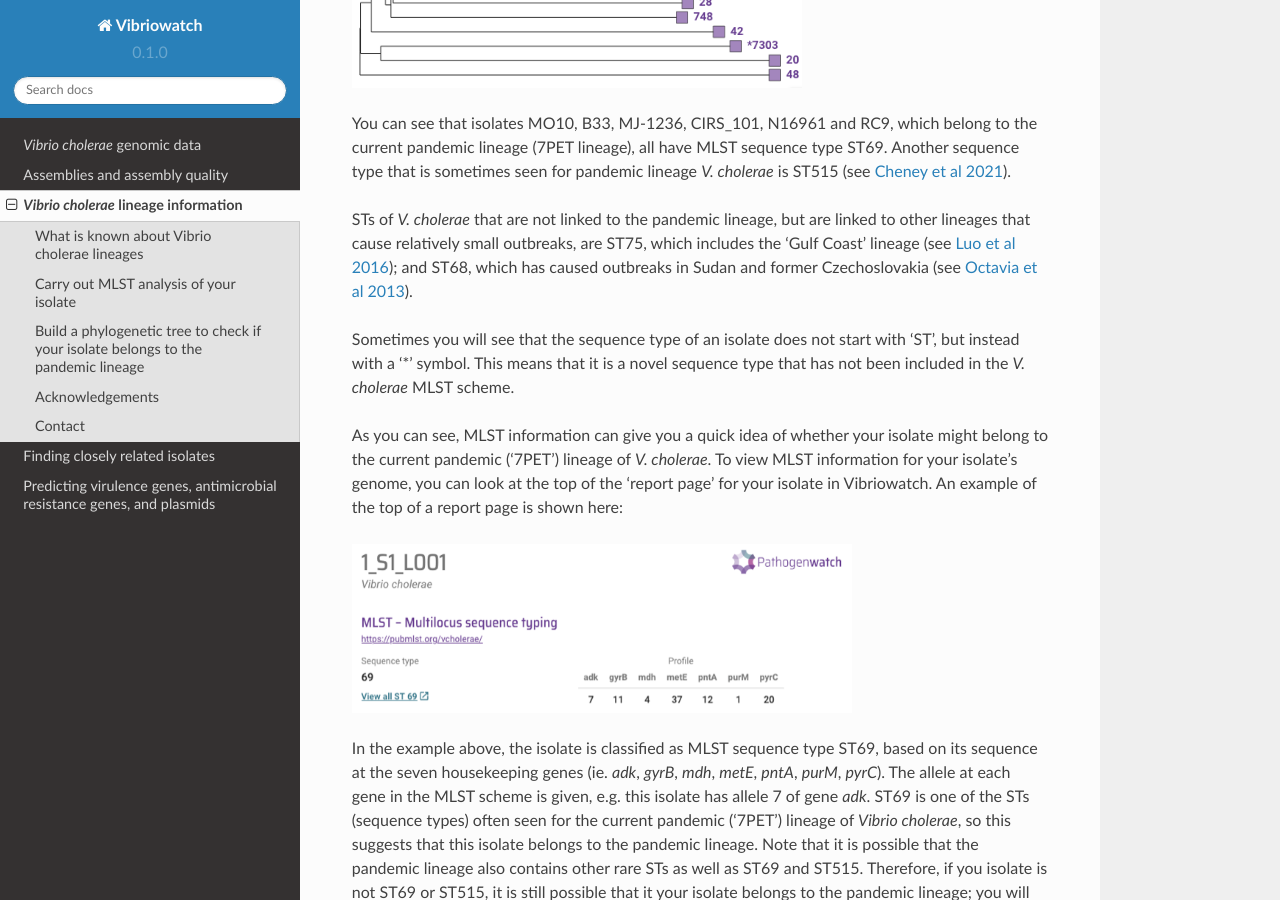
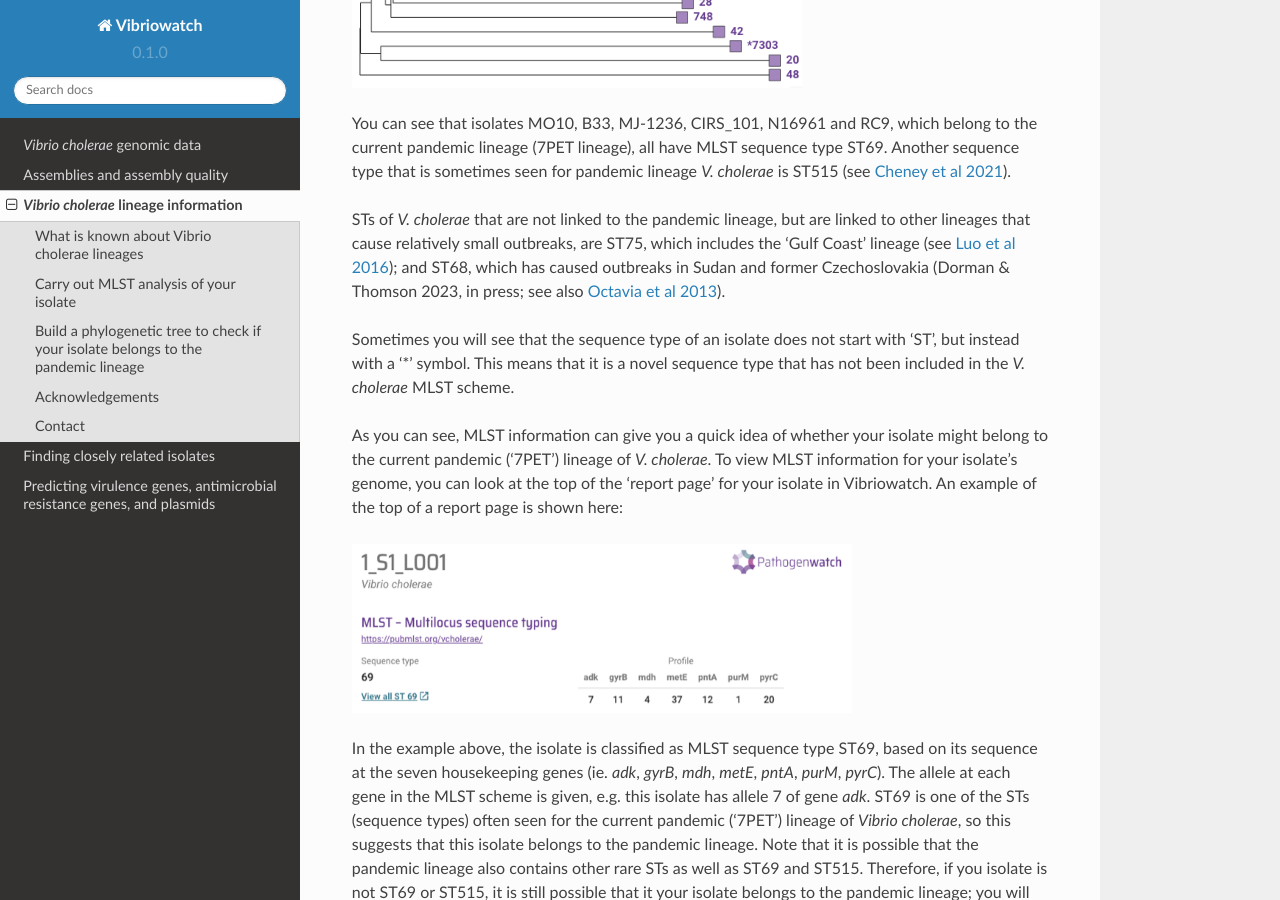
Before and after one commit to avrilcoghlan/vibriowatch, a Sphinx documentation site: the page built from docs/source/mlst.rst, in a window 1280 px wide and 900 px high, scrolled down 3340 px. Built offline with Sphinx 7.4.7 and the Read the Docs theme 2.0.0, drawn with Linux system fonts in a browser that asks for light colours.

Commit message:
Update mlst.rst
Added ref to Dorman 2023

```diff
--- a/docs/source/mlst.rst
+++ b/docs/source/mlst.rst
@@ -72,7 +72,7 @@ You can see that isolates MO10, B33, MJ-1236, CIRS_101, N16961 and RC9, which be
 
 .. _Cheney et al 2021: https://pubmed.ncbi.nlm.nih.gov/34427512/
 
-STs of *V. cholerae* that are not linked to the pandemic lineage, but are linked to other lineages that cause relatively small outbreaks, are ST75, which includes the 'Gulf Coast' lineage (see `Luo et al 2016`_); and ST68, which has caused outbreaks in Sudan and former Czechoslovakia (see `Octavia et al 2013`_).
+STs of *V. cholerae* that are not linked to the pandemic lineage, but are linked to other lineages that cause relatively small outbreaks, are ST75, which includes the 'Gulf Coast' lineage (see `Luo et al 2016`_); and ST68, which has caused outbreaks in Sudan and former Czechoslovakia (Dorman & Thomson 2023, in press; see also `Octavia et al 2013`_).
 
 .. _Luo et al 2016: https://pubmed.ncbi.nlm.nih.gov/26920786/
 
```
